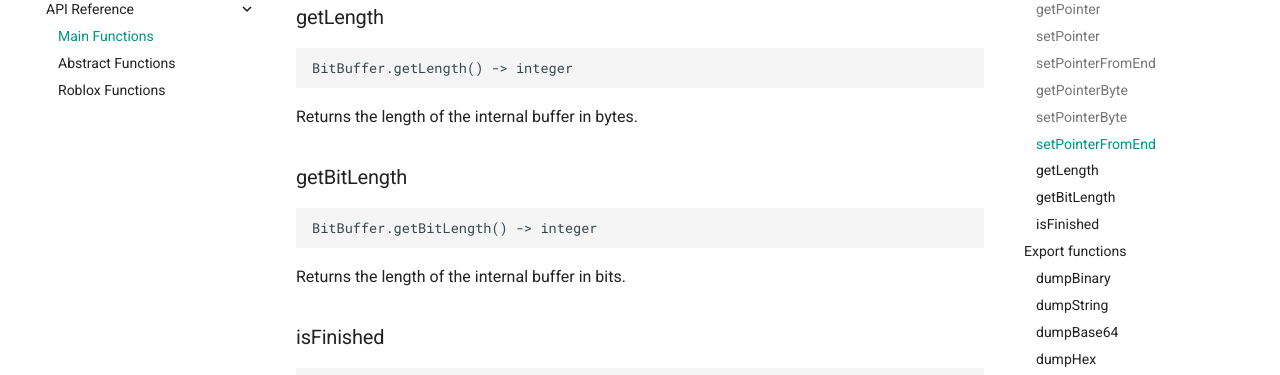
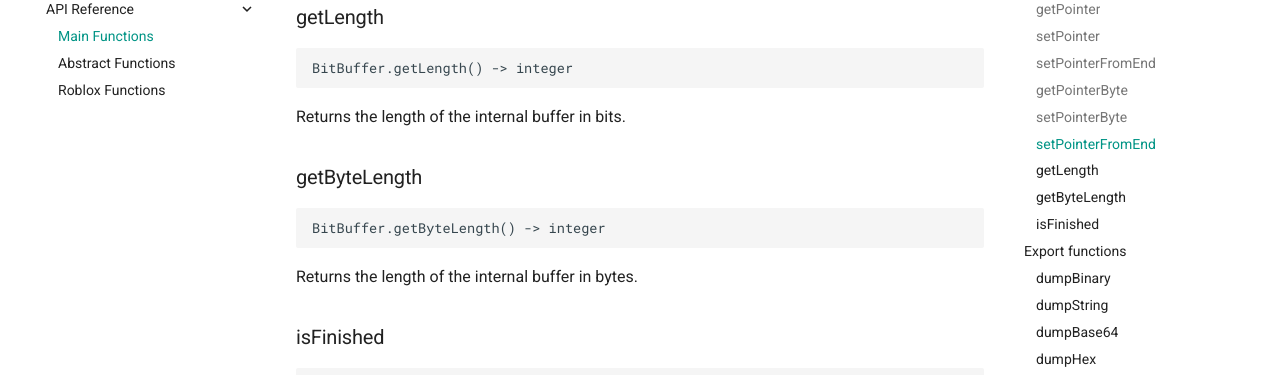
Before and after one commit to Dekkonot/bitbuffer, an MkDocs documentation site: the page built from docs/api-main.md, in a window 1280 px wide and 900 px high, scrolled down 1563 px. Shown: the part 153-528 px from the top of the window. Built offline with MkDocs 1.6.1 and Material for MkDocs 9.7.7, drawn with Linux system fonts in a browser that asks for light colours; comment, search, counter and statistics services are not loaded.

Commit message:
Change getLength to return length in bits Add getByteLength to get length in bytes Remove getBitLength
This keeps the API naming scheme consistent.

````diff
--- a/docs/api-main.md
+++ b/docs/api-main.md
@@ -63,13 +63,13 @@ Sets the pointer in bytes from the end of the stream. Equivalent to `setPointerB
 ```
 BitBuffer.getLength() -> integer
 ```
+Returns the length of the internal buffer in bits.
+
+### getByteLength
+```
+BitBuffer.getByteLength() -> integer
+```
 Returns the length of the internal buffer in bytes.
-
-### getBitLength
-```
-BitBuffer.getBitLength() -> integer
-```
-Returns the length of the internal buffer in bits.
 
 ### isFinished
 ```
````
Also changed, not shown: 4 other files.
